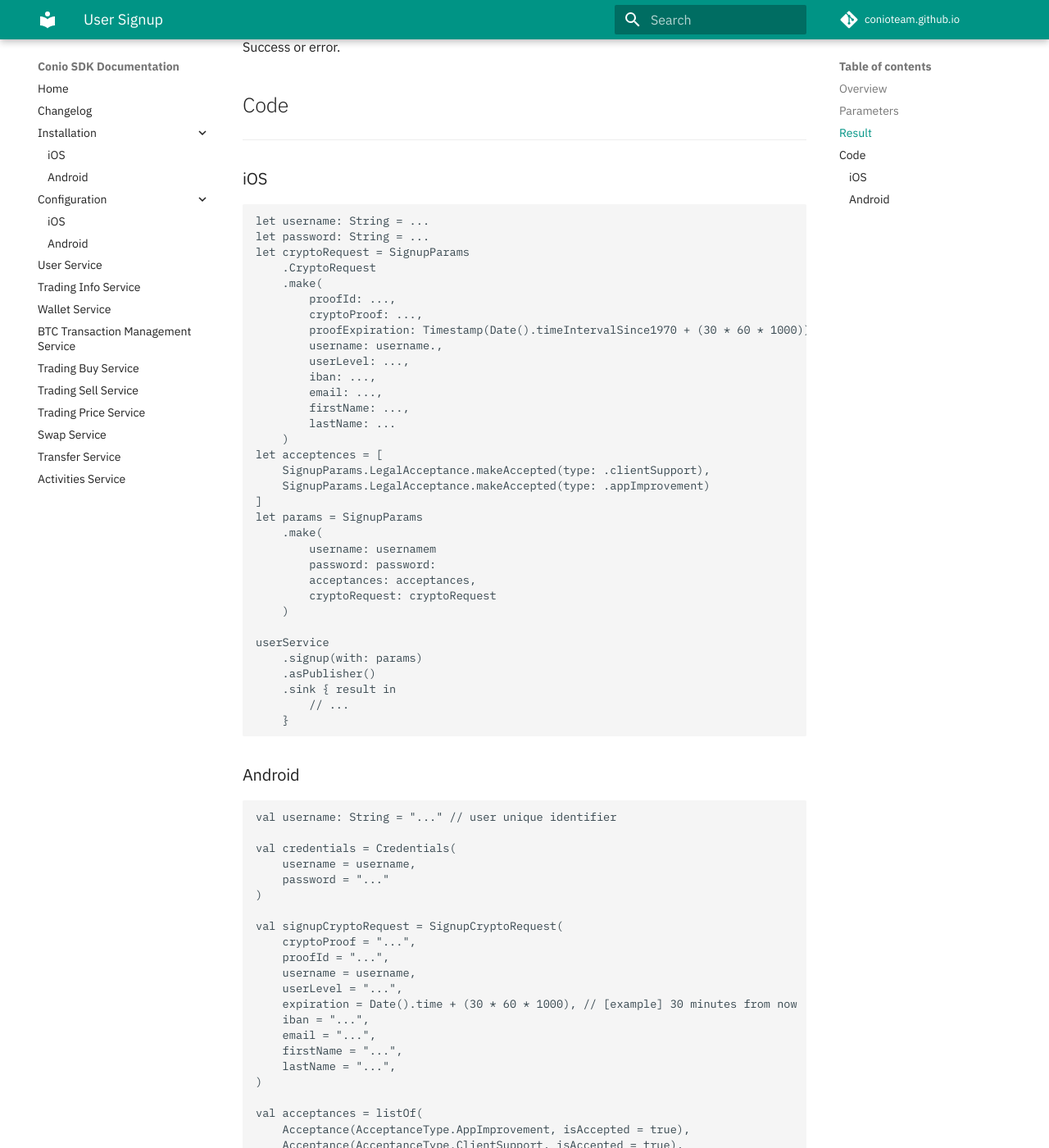
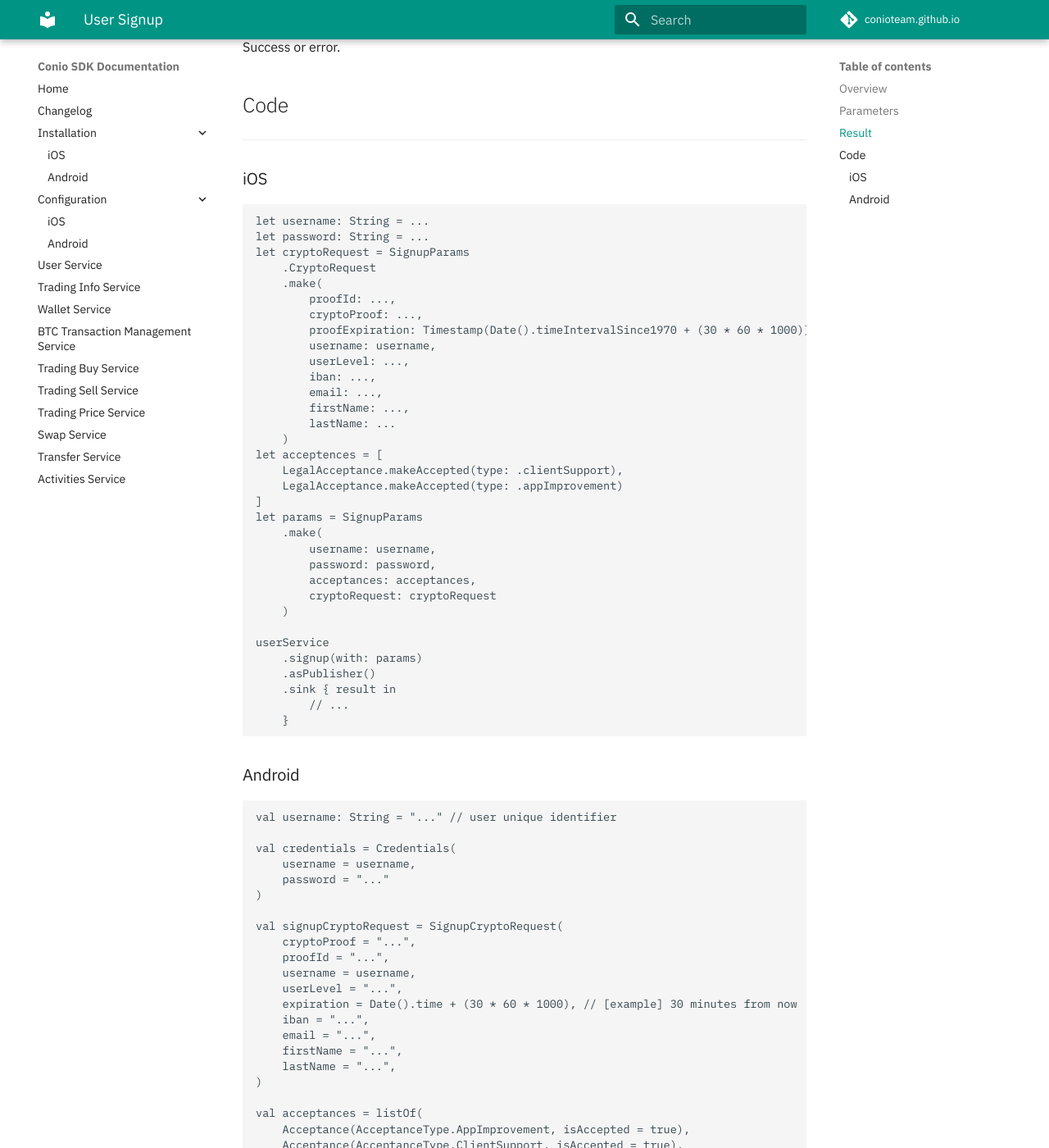
Before and after one commit to Conio/conio.github.io, an MkDocs documentation site: the page built from docs/Features/UserService/UserSignup.md, in a window 1280 px wide and 1400 px high, scrolled down 681 px. Shown: the whole window at 82% size. Built offline with MkDocs 1.6.1 and Material for MkDocs 9.7.7, drawn with Linux system fonts in a browser that asks for light colours; comment, search, counter and statistics services are not loaded.

Commit message:
doc: iOS examples: update LegalAcceptances snippets

```diff
--- a/docs/Features/UserService/UserSignup.md
+++ b/docs/Features/UserService/UserSignup.md
@@ -28,7 +28,7 @@ let cryptoRequest = SignupParams
         proofId: ...,
 	    cryptoProof: ...,
 	    proofExpiration: Timestamp(Date().timeIntervalSince1970 + (30 * 60 * 1000)),
-	    username: username.,
+	    username: username,
 	    userLevel: ...,
 	    iban: ...,
 	    email: ...,
@@ -36,13 +36,13 @@ let cryptoRequest = SignupParams
 	    lastName: ...
     )
 let acceptences = [
-    SignupParams.LegalAcceptance.makeAccepted(type: .clientSupport),
-    SignupParams.LegalAcceptance.makeAccepted(type: .appImprovement)
+    LegalAcceptance.makeAccepted(type: .clientSupport),
+    LegalAcceptance.makeAccepted(type: .appImprovement)
 ]
 let params = SignupParams
     .make(
-        username: usernamem
-        password: password:
+        username: username,
+        password: password,
         acceptances: acceptances,
         cryptoRequest: cryptoRequest
     )
```
Also changed, not shown: docs/Features/UserService/AcceptNewLegalAcceptances.md (+2 -5 lines).
